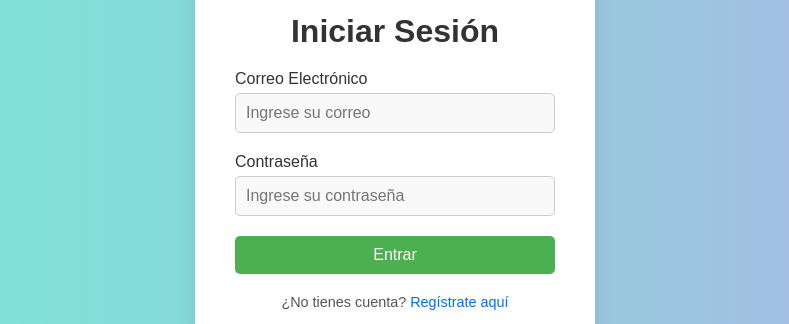
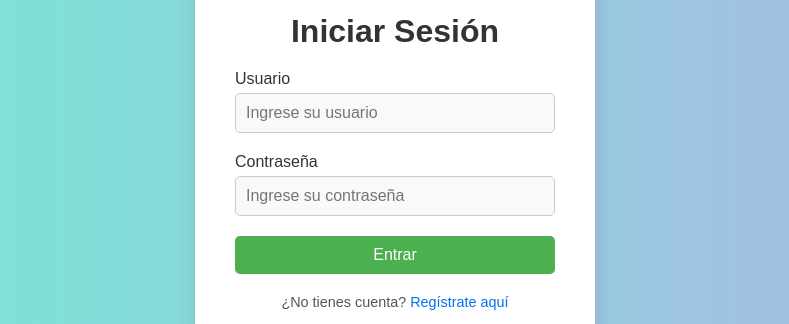
Before and after one commit to FloresCnzls/GestorProyectos, a Next.js app: page / in a window 1280 px wide. Shown: the part 239-563 px from the top of the page, without its empty margins (245-1034 px from the left). Built offline with nearby package versions, Linux system fonts and the light colour scheme.

Commit message:
Añadimos la funcionalidad de iniciar sesion y cerrar sesion

```diff
--- a/src/app/page.js
+++ b/src/app/page.js
@@ -1,21 +1,75 @@
+'use client';
+
+import { useState } from 'react';
+import { useRouter } from 'next/navigation'; // Usa 'next/navigation' en lugar de 'next/router'
 import styles from "./page.module.css";
 
 export default function Login() {
+  console.log('Componente Login renderizado'); // Verificar si el componente está renderizando
+
+  const [nombre_usuario, setnombre_usuario] = useState('');
+  const [contrasena, setcontrasena] = useState('');
+  const [error, setError] = useState(null);
+  const router = useRouter();
+
+  const handleSubmit = async (e) => {
+
+    e.preventDefault();
+
+    // Verifica si esta línea aparece en la consola
+    console.log('Formulario enviado');
+
+    /*console.log('usuario:', nombre_usuario);
+    console.log('contraseña:', contrasena);*/
+
+    try {
+      const response = await fetch('/api/login', {
+        method: 'POST',
+        headers: {
+          'Content-Type': 'application/json',
+        },
+        body: JSON.stringify({
+          nombre_usuario: nombre_usuario,
+          contrasena: contrasena,
+        }),
+      });
+          // Verifica el estado de la respuesta de la API
+          console.log('Estado de la respuesta:', response.status);
+
+      if (response.ok) {
+        const data = await response.json();
+        console.log('Conexión exitosa:', data);  // Mostrar respuesta exitosa en la consola
+        // Guarda el token en localStorage
+        localStorage.setItem('token', data.token);
+        router.push('/home'); // Redirige al dashboard después del login
+      } else {
+        const errorData = await response.json();
+        console.log('Error en la respuesta de la API:', errorData);  // Mostrar error de la API
+        setError(errorData.message || 'Credenciales incorrectas');
+      }
+    } catch (err) {
+      console.log('Error de conexión:', err);  // Mostrar cualquier error de conexión
+      setError('Hubo un problema con la conexión');
+    }
+  };
   return (
     <div className={styles.container}>
       <div className={styles.loginBox}>
         <h1 className={styles.title}>Iniciar Sesión</h1>
-        <form className={styles.form}>
+         {/* Mostrar mensaje de error si existe */}
+         {error && <p className={styles.errorMessage}>{error}</p>}
+        <form className={styles.form}  onSubmit={handleSubmit}>
           <div className={styles.inputGroup}>
-            <label htmlFor="email">Correo Electrónico</label>
-            <input type="email" id="email" placeholder="Ingrese su correo" required />
+            <label htmlFor="nombre_usuario">Usuario</label>
+            <input type="text" id="nombre_usuario" placeholder="Ingrese su usuario" value={nombre_usuario}  onChange={(e) => setnombre_usuario(e.target.value)} required />
           </div>
           <div className={styles.inputGroup}>
-            <label htmlFor="password">Contraseña</label>
-            <input type="password" id="password" placeholder="Ingrese su contraseña" required />
+            <label htmlFor="contrasena">Contraseña</label>
+            <input type="password" id="contrasena" placeholder="Ingrese su contraseña" value={contrasena}  onChange={(e) => setcontrasena(e.target.value)} required />
           </div>
           <button type="submit" className={styles.submitBtn}>Entrar</button>
         </form>
+
         <p className={styles.registerLink}>
           ¿No tienes cuenta? <a href="/register">Regístrate aquí</a>
         </p>
```
Also changed, not shown: src/app/home/page.js (+11 -0 lines).
